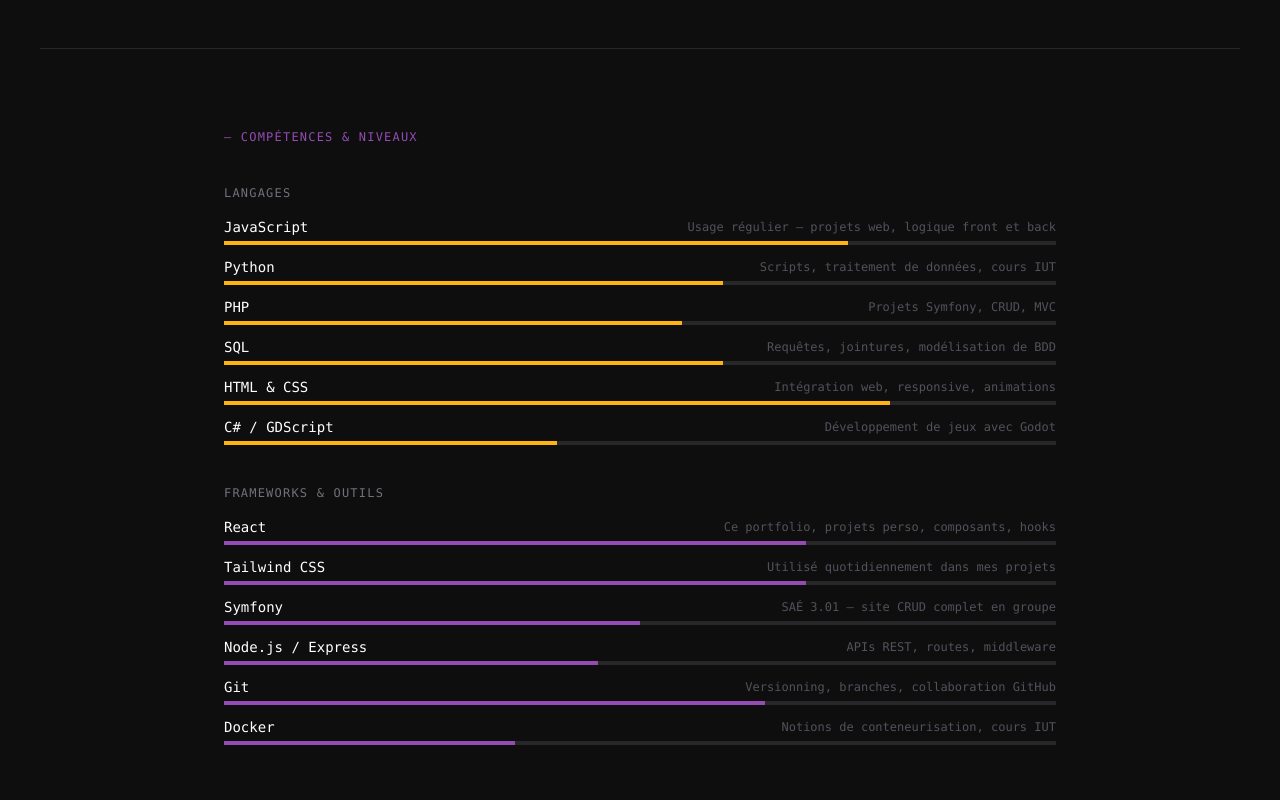
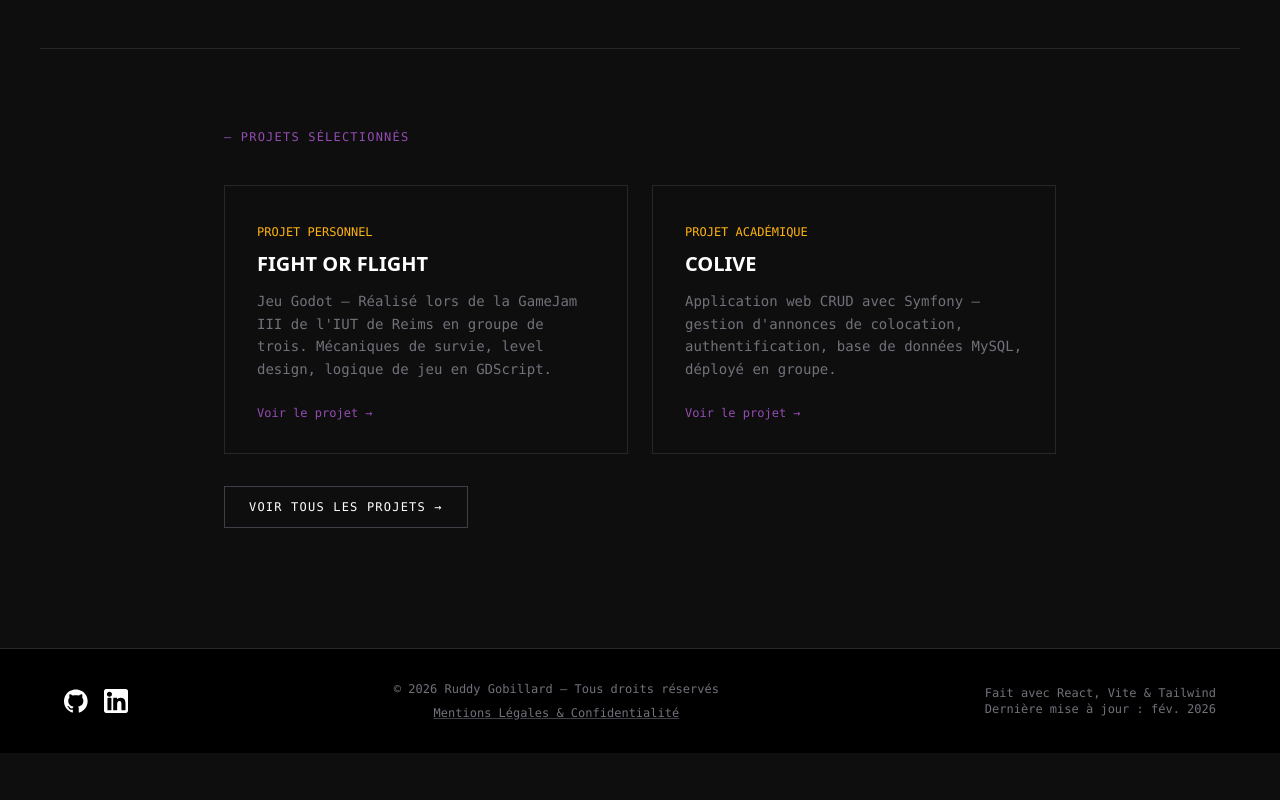
Before and after one commit to Rainbow51000/portfolio, a React (Vite) app: page / in a window 1280 px wide. Shown: the part 1360-2160 px from the top of the page. After the commit the page ends 2113 px from the top, so only its background shows below. Built offline with nearby package versions, Linux system fonts and the light colour scheme.

Commit message:
Feat: page accueil

```diff
--- a/src/pages/accueil.jsx
+++ b/src/pages/accueil.jsx
@@ -4,7 +4,6 @@
     return (
         <div className="justify-center flex flex-col">
 
-            {/* Hero */}
             <section className="max-w-4xl mx-auto px-8 py-32 text-center">
                 <img src="asset/logo.png" alt="logo" />
                 <p className="text-zinc-400 text-base max-w-xl mx-auto mb-4 font-mono leading-relaxed">
@@ -17,12 +16,10 @@
                     href="/asset/cv.pdf"
                     className="inline-block border-2 border-white text-white font-mono text-sm uppercase tracking-widest px-8 py-4 hover:bg-white hover:text-black transition-all"
                 >
-                    {/* PLACEHOLDER: Remplace /asset/cv.pdf par le vrai chemin de ton CV */}
                     ↓ Télécharger le CV
                 </a>
             </section>
 
-            {/* Secteur & positionnement */}
             <section className="border-t border-zinc-800">
                 <div className="max-w-4xl mx-auto px-8 py-20">
                     <h2 className="text-xs font-mono tracking-widest uppercase mb-10" style={{ color: "#FFB310" }}>
@@ -31,7 +28,7 @@
                     <div className="grid grid-cols-1 md:grid-cols-3 gap-6">
                         <div className="border border-zinc-800 p-6">
                             <p className="text-white font-mono font-bold uppercase text-sm mb-2">Développement Web</p>
-                            <p className="text-zinc-500 font-mono text-sm leading-relaxed">Sites et applications web avec React, Node.js, PHP/Symfony. Maîtrise du cycle complet : base de données, API, interface.</p>
+                            <p className="text-zinc-500 font-mono text-sm leading-relaxed">Sites et applications web avec React, Vue, PHP/Symfony. Maîtrise du cycle complet : base de données, API, interface.</p>
                         </div>
                         <div className="border border-zinc-800 p-6">
                             <p className="text-white font-mono font-bold uppercase text-sm mb-2">Data & Scripts</p>
@@ -39,52 +36,12 @@
                         </div>
                         <div className="border border-zinc-800 p-6">
                             <p className="text-white font-mono font-bold uppercase text-sm mb-2">Jeux vidéo</p>
-                            <p className="text-zinc-500 font-mono text-sm leading-relaxed">Développement de jeux avec Godot (GDScript/C#) et Phaser (JavaScript). Participation à des game jams.</p>
+                            <p className="text-zinc-500 font-mono text-sm leading-relaxed">Développement de jeux avec Godot (GDScript/C#) et Phaser (JavaScript). Participation à des GameJam.</p>
                         </div>
                     </div>
                 </div>
             </section>
 
-            {/* Compétences avec niveau */}
-            <section className="border-t border-zinc-800">
-                <div className="max-w-4xl mx-auto px-8 py-20">
-                    <h2 className="text-xs font-mono tracking-widest uppercase mb-10" style={{ color: "#944CB2" }}>
-                        — Compétences & niveaux
-                    </h2>
-
-                    <div className="space-y-10">
-
-                        {/* Langages */}
-                        <div>
-                            <p className="text-xs font-mono uppercase tracking-widest text-zinc-500 mb-4">Langages</p>
-                            <div className="space-y-3">
-                                <SkillBar label="JavaScript" level={75} note="Usage régulier — projets web, logique front et back" />
-                                <SkillBar label="Python" level={60} note="Scripts, traitement de données, cours IUT" />
-                                <SkillBar label="PHP" level={55} note="Projets Symfony, CRUD, MVC" />
-                                <SkillBar label="SQL" level={60} note="Requêtes, jointures, modélisation de BDD" />
-                                <SkillBar label="HTML & CSS" level={80} note="Intégration web, responsive, animations" />
-                                <SkillBar label="C# / GDScript" level={40} note="Développement de jeux avec Godot" />
-                            </div>
-                        </div>
-
-                        {/* Frameworks */}
-                        <div>
-                            <p className="text-xs font-mono uppercase tracking-widest text-zinc-500 mb-4">Frameworks & Outils</p>
-                            <div className="space-y-3">
-                                <SkillBar label="React" level={70} note="Ce portfolio, projets perso, composants, hooks" color="#944CB2" />
-                                <SkillBar label="Tailwind CSS" level={70} note="Utilisé quotidiennement dans mes projets" color="#944CB2" />
-                                <SkillBar label="Symfony" level={50} note="SAÉ 3.01 — site CRUD complet en groupe" color="#944CB2" />
-                                <SkillBar label="Node.js / Express" level={45} note="APIs REST, routes, middleware" color="#944CB2" />
-                                <SkillBar label="Git" level={65} note="Versionning, branches, collaboration GitHub" color="#944CB2" />
-                                <SkillBar label="Docker" level={35} note="Notions de conteneurisation, cours IUT" color="#944CB2" />
-                            </div>
-                        </div>
-
-                    </div>
-                </div>
-            </section>
-
-            {/* Projets mis en avant */}
             <section className="border-t border-zinc-800">
                 <div className="max-w-4xl mx-auto px-8 py-20">
                     <h2 className="text-xs font-mono tracking-widest uppercase mb-10" style={{ color: "#944CB2" }}>
```
